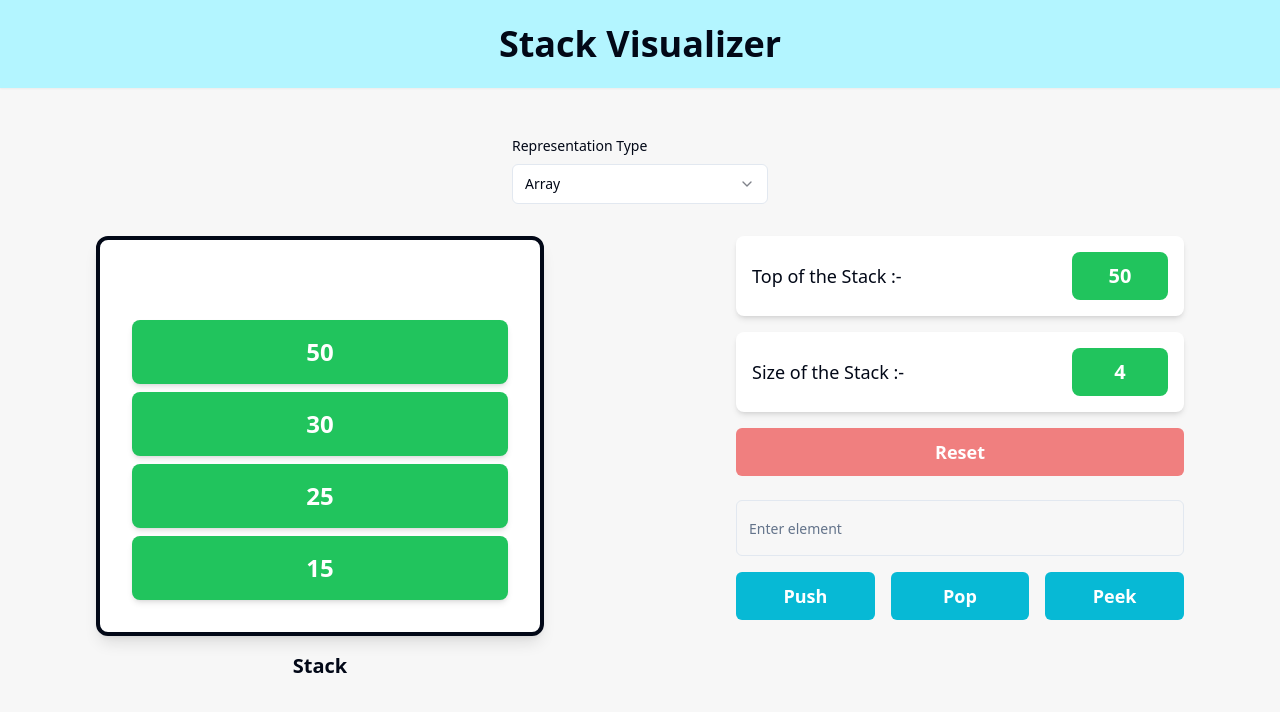
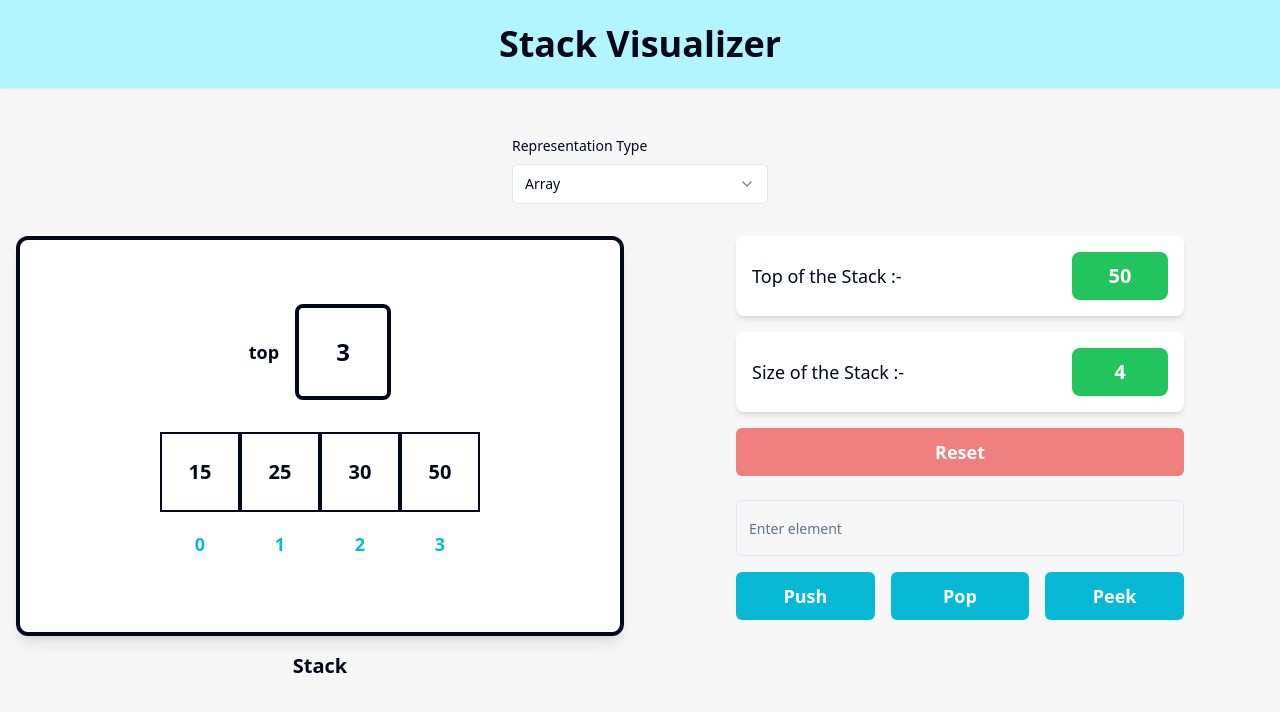
Before and after one commit to HASASRI/stack-buddy-viz, a React (Vite) app: page / in a window 1280 px wide. Shown: the top 712 px of the page. Built offline with nearby package versions, Linux system fonts and the light colour scheme; the HTML template or start-up script is replaced by a standard one.

Commit message:
Update stack visualization for representation types
Implement distinct visual representations for array and linked list stack types. The array view displays elements horizontally with indices, while the linked list view shows nodes connected by arrows.

```diff
--- a/src/components/StackVisualizer.tsx
+++ b/src/components/StackVisualizer.tsx
@@ -86,19 +86,75 @@ const StackVisualizer = () => {
         <div className="grid gap-8 lg:grid-cols-2">
           {/* Stack Visualization */}
           <div className="flex flex-col items-center">
-            <div className="relative flex min-h-[400px] w-full max-w-md flex-col-reverse items-center justify-start rounded-xl border-4 border-foreground bg-card p-8 shadow-lg">
+            <div className="relative flex min-h-[400px] w-full max-w-3xl flex-col items-center justify-center rounded-xl border-4 border-foreground bg-card p-8 shadow-lg">
               {stack.length === 0 ? (
                 <p className="text-muted-foreground">Stack is empty</p>
-              ) : (
-                <div className="flex w-full flex-col-reverse gap-2">
+              ) : representationType === "array" ? (
+                // Array Representation
+                <div className="flex flex-col items-center gap-8">
+                  <div className="flex items-center gap-4">
+                    <span className="text-lg font-semibold text-foreground">top</span>
+                    <div className="flex h-24 w-24 items-center justify-center rounded-lg border-4 border-foreground bg-card text-2xl font-bold text-foreground">
+                      {stack.length > 0 ? stack.length - 1 : "-"}
+                    </div>
+                  </div>
+
+                  <div className="flex flex-col gap-2">
+                    <div className="flex gap-0">
                       {stack.map((value, index) => (
                         <div
                           key={index}
-                      className="flex h-16 items-center justify-center rounded-lg bg-success text-2xl font-bold text-success-foreground shadow-md transition-all duration-300"
+                          className="flex h-20 w-20 items-center justify-center border-2 border-foreground bg-card text-xl font-bold text-foreground"
                         >
                           {value}
                         </div>
                       ))}
+                    </div>
+                    <div className="flex gap-0">
+                      {stack.map((value, index) => (
+                        <div
+                          key={index}
+                          className="flex h-12 w-20 items-center justify-center text-lg font-semibold text-primary"
+                        >
+                          {index}
+                        </div>
+                      ))}
+                    </div>
+                  </div>
+                </div>
+              ) : (
+                // Linked List Representation
+                <div className="flex flex-col items-start gap-4">
+                  <div className="flex items-center gap-4">
+                    <span className="text-lg font-semibold text-foreground">top</span>
+                    <svg className="h-8 w-16" viewBox="0 0 64 32" fill="none">
+                      <path d="M2 16 L54 16 M54 16 L46 8 M54 16 L46 24" stroke="currentColor" strokeWidth="3" className="text-foreground"/>
+                    </svg>
+                  </div>
+
+                  <div className="flex flex-col gap-2">
+                    {stack.slice().reverse().map((value, index) => (
+                      <div key={index} className="flex items-center gap-2">
+                        <div className="flex h-20 w-32 flex-col items-center justify-center rounded-lg border-4 border-foreground bg-card">
+                          <span className="text-2xl font-bold text-foreground">{value}</span>
+                        </div>
+                        {index < stack.length - 1 && (
+                          <div className="flex flex-col items-center">
+                            <svg className="h-12 w-8" viewBox="0 0 32 48" fill="none">
+                              <path d="M16 2 L16 38 M16 38 L8 30 M16 38 L24 30" stroke="currentColor" strokeWidth="3" className="text-foreground"/>
+                            </svg>
+                          </div>
+                        )}
+                      </div>
+                    ))}
+                    {stack.length > 0 && (
+                      <div className="flex items-center gap-2 ml-0">
+                        <div className="flex h-20 w-32 items-center justify-center rounded-lg border-4 border-foreground bg-muted">
+                          <span className="text-xl font-bold text-muted-foreground">NULL</span>
+                        </div>
+                      </div>
+                    )}
+                  </div>
                 </div>
               )}
             </div>
```
Lines whose indentation alone changed are shown as unchanged.
